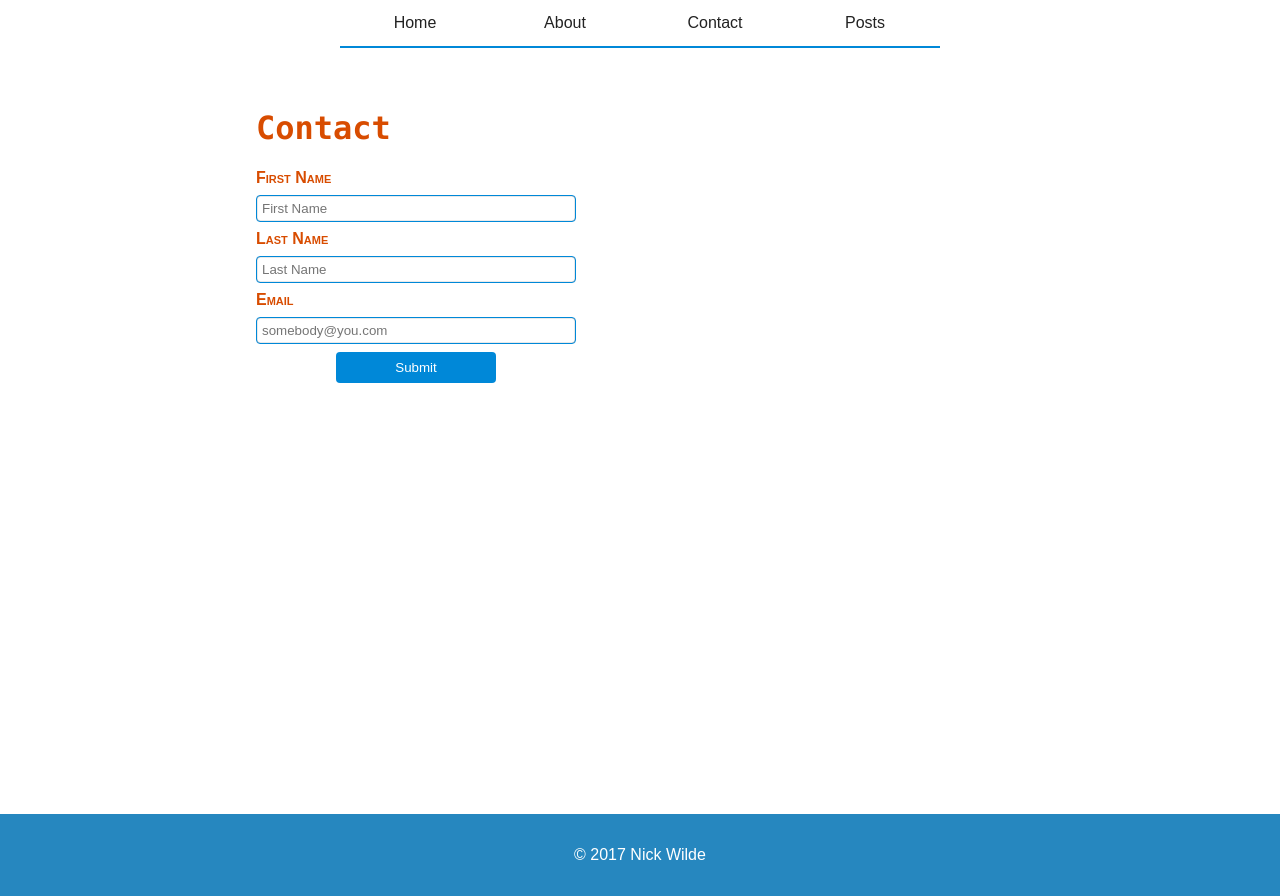
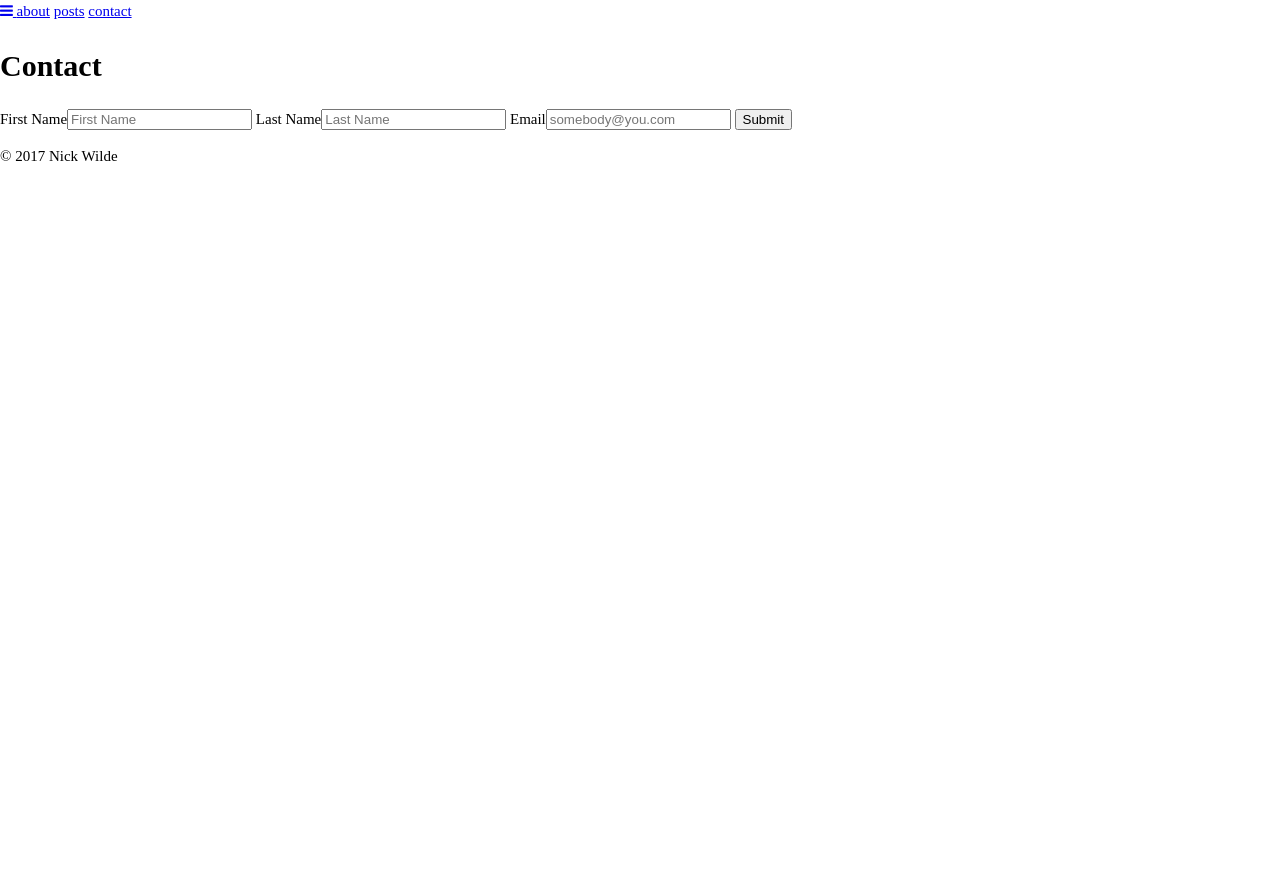
Before and after one commit to nickjwilde/website, a Django app: page /contact in a window 1280 px wide. After the commit the page ends 161 px from the top, so only its background shows below. Run offline with Django 3.2, Linux system fonts and the light colour scheme; some libraries are stand-ins or nearby versions.

Commit message:
strip everything down for reboot of home page

```diff
--- a/nickjwilde/static/nickjwilde/css/style.css
+++ b/nickjwilde/static/nickjwilde/css/style.css
@@ -8,270 +8,47 @@
         - Responsive
 
     Organization of each element:
-        1. Coloring
+        1. Sizing
         2. Boxing
         3. Positioning
-        4. Sizing
-        5. Other
+        4. Coloring
+        5. Special
 */
 
 /* Elements */
-body{
-	margin: 0;
-	padding-bottom: 6rem;
-
-    position: relative;
-
-    min-height: 100%;
-	font-family: Arial, Helvetica, sans-serif;
+html {
+	box-sizing: border-box
 }
 
-h1, h2, h3, h4, h5, h6 {
-	color: #d84c00;
-
-	min-width:150px;
-
-	font-family: Consolas, Lucida Console;
+*, *:before, *:after {
+	box-sizing: inherit;
 }
 
-html {
-    height: 100%;
+body {
+	margin: 0;
 }
 
-input[type=text], input[type=email] {
-    color: #222222;
-
-    padding: 5px;
-    margin: 8px 0;
-    box-shadow: 0 0px 1px #222222 inset;
-    border: 1px solid #0088d8;
-    border-radius: 4px;
-
-    width: 100%;
-    box-sizing: border-box;
+html, body {
+	font-size: 15px;
+	line-height: 1.5;
 }
 
-input[type=text]:focus, input[type=email]:focus {
-    background-color: #0088d8;
-    color: white;
-}
 
-input[type="submit"], input[type="button"] {
-    color: white;
-    background-color: #0088d8;
-
-    padding: 8px 0;
-    border: none;
-    border-radius: 4px;
-
-    position: relative;
-    left: 25%;
-    right: 75%;
-
-    width: 50%;
-
-    cursor: pointer;
-    text-decoration: none;
-}
-
-label {
-    color: #d84c00;
-
-    font-variant: small-caps;
-    font-weight: bold;
-}
+/* End Elements*/
 
 /* Classes */
-.errorlist {
-    color: red;
-
-    list-style-type: none;
-}
-
-.nav {
-	color: #222222;
-
-	border-bottom: solid #0088d8 2px;
-	margin: 0 auto;
-	padding: 0;
-
-	max-width: 600px;
-	width: 60%;
-
-	list-style-type: none;
+.nw-navbar {
+	width: 100%;
 	overflow: hidden;
 }
 
-.nav-item {
-	float: left;
-
-	max-width: 150px;
-	width: 25%;
+.nw-top {
+	top: 0;
 }
 
-.nav-item a {
-	color: #222222;
-
-	padding: 14px 16px;
-
-	display: block;
-	text-align: center;
-	text-decoration: none;
+.nw-top, .nw-bottom {
+	position: fixed;
+	width: 100%;
+	z-index: 1;
 }
-
-.nav-item a:hover {
-    background-color: #0088d8;
-    color: white;
-
-    box-shadow: 0 4px 6px 0 grey,
-        0 4px 20px 0 grey
-}
-
-.nav-item.active a{
-	border-bottom: solid #0088d8 2px;
-}
-
-.overlay {
-    background-color: #d84c00;
-
-    position: absolute;
-    right: 0;
-    bottom: 0;
-    left: 0;
-
-    border-radius: 8px;
-
-    width: 0;
-    height: 100%;
-
-    overflow: hidden;
-    transition: .5s ease;
-}
-
-.side-nav {
-	float: left;
-
-	list-style-type: none;
-}
-
-.skill {
-    margin-bottom: 5px;
-
-    position: relative;
-
-    width: 50%;
-
-    text-align: center;
-}
-
-.skill:hover .overlay {
-    color: white;
-
-    width: 150px;
-
-    opacity: .97;
-}
-
-.skill img {
-    display: block;
-
-    width: 150px;
-    min-width: 100px;
-}
-
-.uline-h {
-	border-bottom: solid 2px #d84c00;
-	padding-bottom: 5px;
-}
-
-.years {
-    color: white;
-
-    top: 50%;
-    left: 50%;
-    position: absolute;
-
-    font-size: 20px;
-    white-space: nowrap;
-    transform: translate(-50%, -50%);
-    -ms-transform: translate(-50%, -50%);
-}
-
-/* IDs */
-#contactForm {
-    max-width: 20rem;
-}
-
-#main-body {
-	margin: 0 auto;
-    padding-top: 40px;
-
-	width: 60%;
-}
-
-
-#footer {
-    color: white;
-    background-color: #2687bf;
-
-    padding: 1rem;
-
-    position: absolute;
-    left: 0;
-    right: 0;
-    bottom: 0;
-
-    text-align: center;
-}
-
-/* Responsive */
-@media only screen and (max-width: 570px){
-    .nav {
-        background-color: #0088d8;
-
-        position: fixed;
-
-        width: 100%;
-    }
-
-    .nav-item {
-        float: none;
-
-        max-width: none;
-        width: 100%;
-
-        display: none;
-    }
-
-    .nav-item a {
-        color: white;
-    }
-
-    .nav-item a:hover {
-        box-shadow: none;
-    }
-
-    .stacked-menu {
-        display: block;
-        cursor: pointer;
-    }
-
-    .stacked-bar {
-        background-color: white;
-
-        margin: 6px auto;
-
-        height: 3px;
-        width: 32px;
-    }
-
-    .visible {
-        display: block;
-    }
-}
-
-@media only screen and (min-width: 571px){
-    .stacked-menu {
-        display: none;
-    }
-}
+/* End Classes */
--- a/nickjwilde/templates/nickjwilde/base.html
+++ b/nickjwilde/templates/nickjwilde/base.html
@@ -4,31 +4,29 @@
     {% load static %}
 
 	<link href={% static "nickjwilde/css/style.css" %} type="text/css" rel="stylesheet" />
+	<link href="https://maxcdn.bootstrapcdn.com/font-awesome/4.7.0/css/font-awesome.min.css" rel="stylesheet" integrity="sha384-wvfXpqpZZVQGK6TAh5PVlGOfQNHSoD2xbE+QkPxCAFlNEevoEH3Sl0sibVcOQVnN" crossorigin="anonymous">
     <script src="https://ajax.googleapis.com/ajax/libs/jquery/3.2.1/jquery.min.js"></script>
     {% block head %}
     {% endblock %}
 </head>
 <body>
     {% block nav %}
-		<ul class="nav">
-            <div class="stacked-menu">
-                <div class="stacked-bar" alt="menu-icon"></div>
-                <div class="stacked-bar" alt="menu-icon"></div>
-                <div class="stacked-bar" alt="menu-icon"></div>
-            </div>
-			<li class="nav-item"><a href="{% url 'nickjwilde:home' %}">Home</a></li>
-			<li class="nav-item"><a href="{% url 'nickjwilde:about' %}">About</a></li>
-			<li class="nav-item"><a href="{% url 'nickjwilde:contact' %}">Contact</a></li>
-			<li class="nav-item"><a href="#">Posts</a></li>
-		</ul>
+	<div class="nw-navbar">
+		<a class="nw-navbar-item nw-button nw-hide-medium nw-hide-large nw-right" href="javascript:void(0);" onclick="toggleFunction()" title="Toggle Navigation Menu">
+			<i class="fa fa-bars"></i>
+		</a>
+		<a href="#">about</a>
+		<a href="#">posts</a>
+		<a href="#">contact</a>
+	</div>
     {% endblock %}
 
-    <div id="main-body">
+    <div class="nw-content">
         {% block body %}
         {% endblock %}
     </div>
 
-    <div id="footer">
+    <div class="nw-footer">
         {% block footer %}
         {% endblock %}
         <p>&copy; 2017 Nick Wilde</p>
```
Also changed, not shown: 3 other files.
